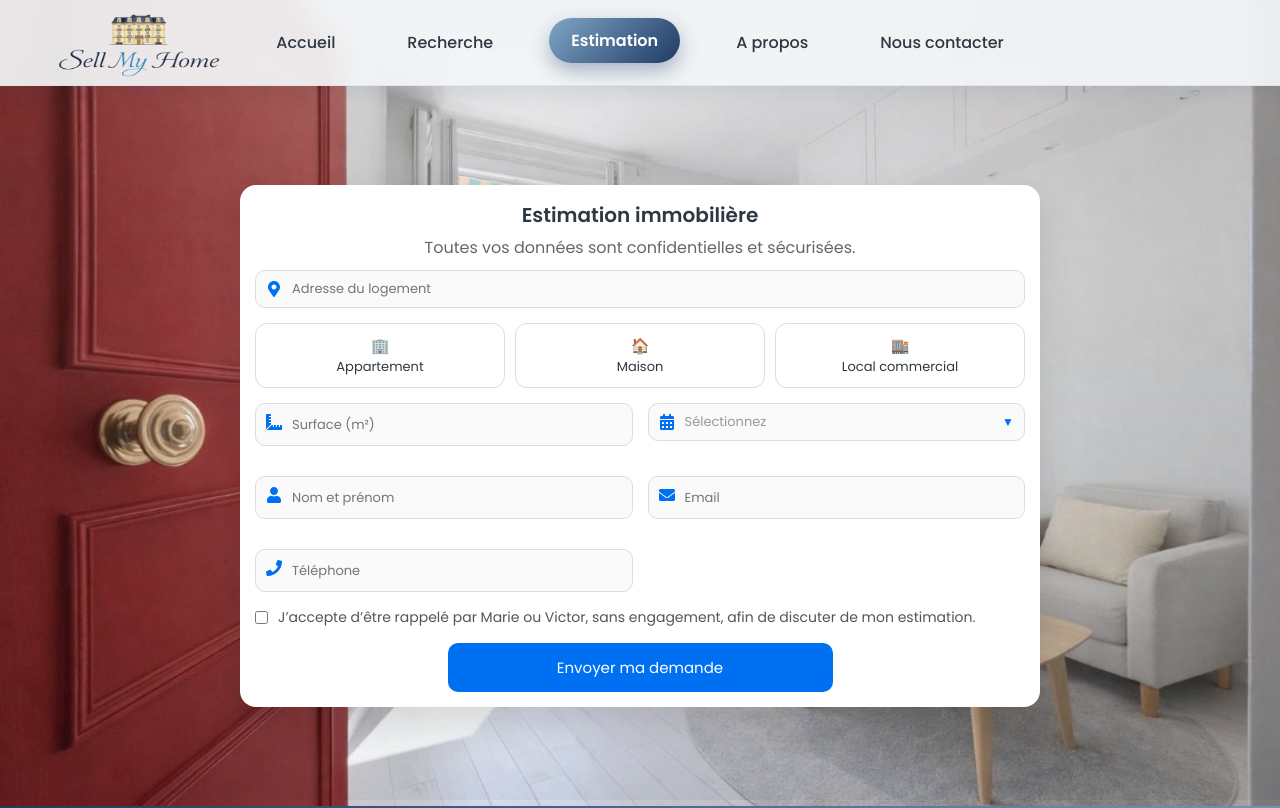
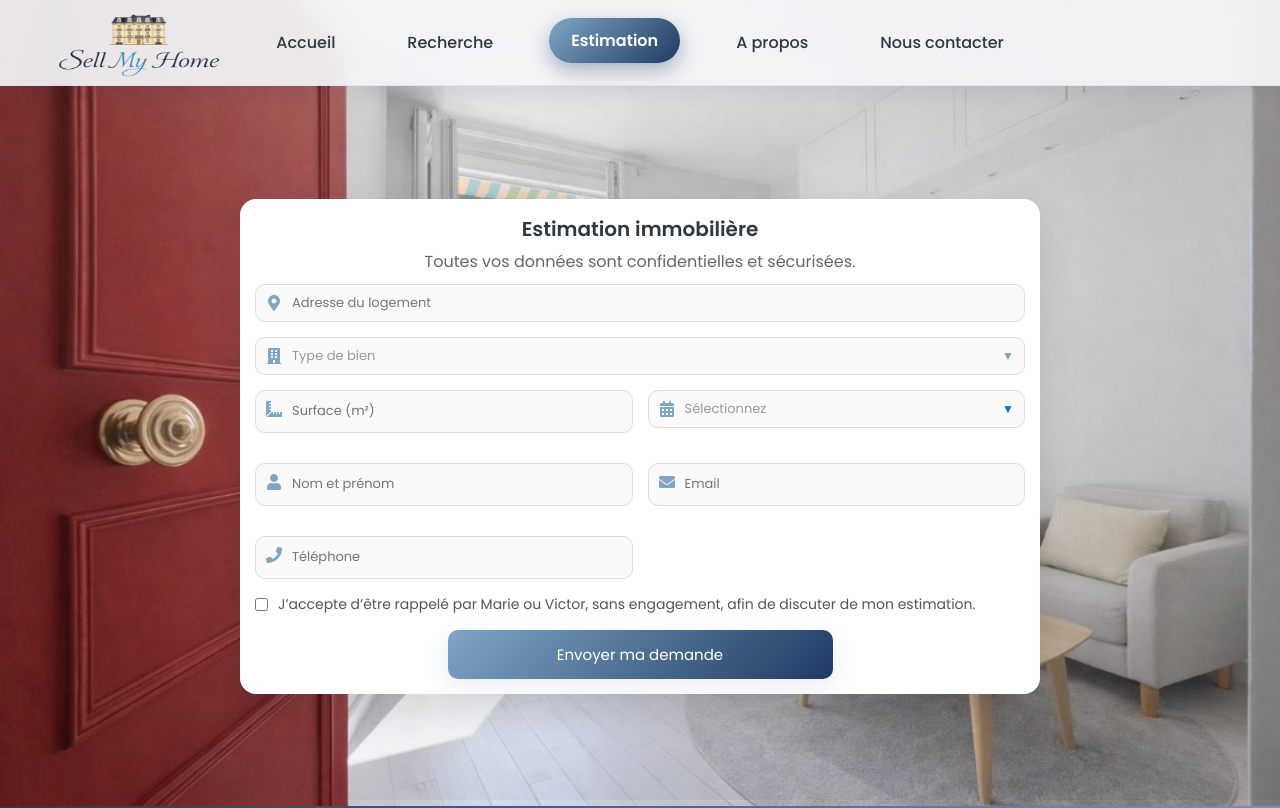
Before and after one commit to Juju-kpi/estimation_immo, a Next.js app: page /estimation in a window 1280 px wide. Shown: the top 808 px of the page. Built offline with nearby package versions, Linux system fonts and the light colour scheme.

Commit message:
Update page.js

```diff
--- a/app/estimation/page.js
+++ b/app/estimation/page.js
@@ -20,11 +20,14 @@ export default function Estimation() {
   const [errors, setErrors] = useState({});
   const [suggestions, setSuggestions] = useState([]);
   const [open, setOpen] = useState(false);
+  const [openType, setOpenType] = useState(false);
 
 useEffect(() => {
   const handleClickOutside = (event) => {
     if (wrapperRef.current && !wrapperRef.current.contains(event.target)) {
       setSuggestions([]);
+      setOpen(false);       // ferme dropdown "Projet"
+      setOpenType(false);   // ferme dropdown "Type de bien"
     }
   };
 
@@ -59,6 +62,8 @@ const fetchAddressSuggestions = (query) => {
   const newErrors = {};
 
   if (!data.address) newErrors.address = "Adresse requise";
+  if (!data.phone || data.phone.length < 8)
+  newErrors.phone = "Téléphone requis";
   if (!data.name) newErrors.name = "Nom requis";
   if (!data.email || !/\S+@\S+\.\S+/.test(data.email))
     newErrors.email = "Email valide requis";
@@ -116,30 +121,57 @@ const fetchAddressSuggestions = (query) => {
   {errors.address && <p style={styles.error}>{errors.address}</p>}
 </div>
 
-    {/* TYPE DE BIEN */}
-<div style={{ marginBottom: 15 }}>
-  <div style={styles.typeContainer}>
+{/* TYPE DE BIEN (dropdown clean) */}
+<div style={{ marginBottom: 15, position: "relative" }}>
+  <div
+    style={styles.fieldContainer}
+    onClick={() => setOpenType(!openType)}
+  >
+    <FaBuilding style={styles.icon} />
 
-    {[
-      { label: "Appartement", value: "appartement", icon: "🏢" },
-      { label: "Maison", value: "maison", icon: "🏠" },
-      { label: "Local commercial", value: "local", icon: "🏬" }
-    ].map(item => (
+    <span style={{
+      flex: 1,
+      fontSize: 13,
+      color: data.type ? "#000" : "#999"
+    }}>
+      {data.type || "Type de bien"}
+    </span>
+
+    <div style={{
+      transform: openType ? "rotate(180deg)" : "rotate(0deg)",
+      transition: "0.3s",
+      color: "var(--color-primary)",
+      fontSize: 12
+    }}>
+      ▼
+    </div>
+  </div>
+
+  {openType && (
+    <div style={styles.dropdown}>
+      {["Appartement", "Maison", "Local commercial"].map(option => (
         <div
-        key={item.value}
-        onClick={() => setData({ ...data, type: item.value })}
+          key={option}
           style={{
-          ...styles.typeCard,
-          border: data.type === item.value ? "2px solid #0070f3" : "1px solid #ddd",
-          background: data.type === item.value ? "#f0f8ff" : "#fff"
+            ...styles.dropdownItem,
+            background: data.type === option ? "var(--color-light-blue)" : "transparent",
+            color: data.type === option ? "var(--color-primary)" : "#333",
+            fontWeight: data.type === option ? "500" : "400"
+          }}
+          onClick={() => {
+            setData({ ...data, type: option });
+            setOpenType(false);
           }}
         >
-        <div style={{ fontSize: 15 }}>{item.icon}</div>
-       <div style={{ fontSize: 13 }}>{item.label}</div>
+          <span>{option}</span>
+
+          {data.type === option && (
+            <span style={styles.check}>✓</span>
+          )}
         </div>
       ))}
-
     </div>
+  )}
 </div>
 
         {data.type === "appartement" && (
@@ -297,7 +329,10 @@ const styles = {
     position: "relative"
   },
   input: { flex: 1, border: "none", background: "transparent", fontSize: 13, outline: "none" },
-  icon: { color: "#0070f3", fontSize: 16 },
+  icon: {
+  color: "var(--color-primary)",
+  fontSize: 16
+},
   error: { color: "red", fontSize: 12, marginTop: 5, opacity: 0.9, transition: "0.3s" },
   checkboxLabel: { display: "flex", alignItems: "center", gap: 10, marginBottom: 15, fontSize: 14, color: "#555" },
  submitBtn: {
@@ -306,12 +341,16 @@ const styles = {
   display: "block",
   padding: 13,
   fontSize: 15,
-    background: "#0070f3",
+  background: "linear-gradient(135deg, var(--color-primary), var(--color-secondary))",
   color: "white",
   border: "none",
   borderRadius: 10,
   cursor: "pointer",
   transition: "0.3s",
+  boxShadow: "var(--shadow-soft)"
+},
+  submitBtnHover: {
+  transform: "translateY(-2px)"
 },
  suggestions: {
   position: "absolute",
```
Lines whose indentation alone changed are shown as unchanged.
